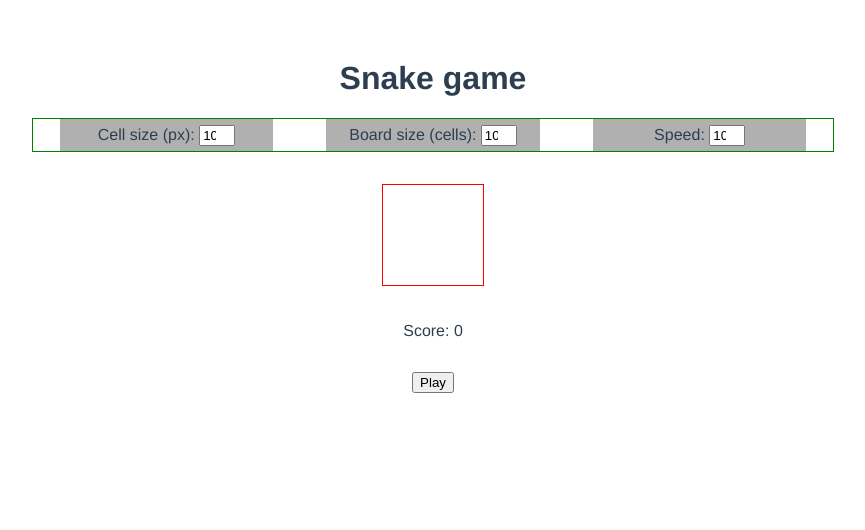
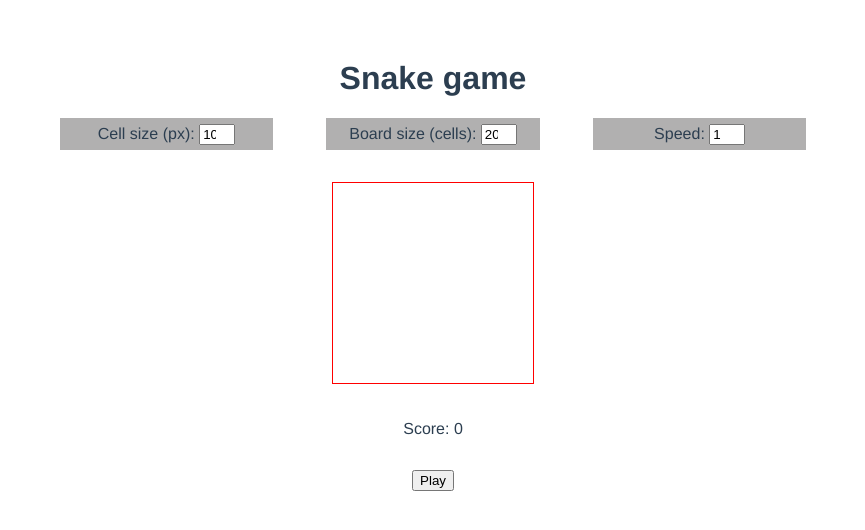
Before and after one commit to mmach1988/Game-of-Life-vue, a Vue app: page / in a window 1280 px wide. Shown: the top 530 px of the page, without its empty margins (207-1072 px from the left). Built offline with nearby package versions, Linux system fonts and the light colour scheme.

Commit message:
Ostatnie szlify

```diff
--- a/src/App.vue
+++ b/src/App.vue
@@ -1,6 +1,6 @@
 <template>
-  <div id="app">
-    <h1 >Snake game</h1>
+  <div id="app" style="position: relative;">
+    <h1 ><span class="snake-text">Snake game</span></h1>
     <div class="container">
       <div class="input-div">
         Cell size (px): <input v-model="cellSize" type="number" />
@@ -13,11 +13,28 @@
       </div>
     </div>
 
-    <snake-canvas :cellSize="cellSize" :boardSize="boardSize" :speed="speed" :isPlaying="isPlaying" :stopGame="stopGame" :addScore="addScore" />
+    <snake-canvas
+    :cellSize= "cellSize"
+    :boardSize= "boardSize"
+    :speed = "speed"
+    :isPlaying = "isPlaying"
+    :stopGame = "stopGame"
+    :addScore = "addScore"
+    :isGameOver = "isGameOver"
+    :gameOver = "gameOver"
+    :startGame = "startGame"
+    />
+    <!-- <div v-if="isGameOver" class="game-over" >
+    Game Over
+    </div> -->
     <div class="margin-top">Score: {{ score }}</div>
-    <div class="margin-top"><button @click="startGame">Play</button></div>
+    <div class="margin-top">
+      <button @click="isGameOver ? startNewGame() : !isPlaying ? startGame() : stopGame()">
+      {{isGameOver ? 'Start new game' : !isPlaying ? 'Play' : 'Pause'}}
 
-    <div></div>
+      </button>
+  </div>
+
   </div>
 </template>
 
@@ -30,10 +47,30 @@ export default {
     return {
       score: 0,
       cellSize: 10,
-      boardSize: 10,
-      speed: 10,
+      boardSize: 20,
+      speed: 1,
       isPlaying: false,
+      isGameOver: false,
     };
+  },
+  watch: {
+    speed: function() {
+      if (this.speed <1) {
+        this.speed++
+      }
+      if (this.speed == 3) {
+        this.speed = this.speed*2
+      }
+      if (this.speed >5) {
+        console.log(this.speed)
+      }
+      if (this.speed == 7) {
+        console.log('siedem')
+      }
+      if (this.speed == 11) {
+        console.log('cztery')
+      }
+    },
   },
   methods: {
     startGame() {
@@ -44,6 +81,20 @@ this.isPlaying = false
     },
     addScore(points) {
       this.score = this.score + points
+    },
+    gameOver() {
+      this.isGameOver = !this.isGameOver;
+    },
+    startNewGame() {
+      this.isPlaying = false
+      this.isGameOver = false
+      this.startGame()
+
+
+
+      // score = 0
+
+
 }
   },
   components: { SnakeCanvas },
@@ -63,9 +114,21 @@ addScore(points) {
 input {
   width: 13%;
 }
+
+.game-over {
+  width: 100%;
+  height: 50vh;
+  position: absolute;
+  display: flex;
+  align-items: center;
+  justify-content: center;
+  top: 0;
+  left: 0;
+  color:red;
+  font-size: 8em;
+}
 .container {
   width: 50em;
-  border: 1px green solid;
   margin: auto;
   display: grid;
   grid-template-columns: 33.33% 33.33% 33.33%;
--- a/src/components/SnakeCanvas.vue
+++ b/src/components/SnakeCanvas.vue
@@ -1,11 +1,14 @@
 <template>
-  <canvas
+  <div>
+    <canvas
     ref="board"
     :width="boardSizePx"
     :height="boardSizePx"
     class="canvas"
   >
   </canvas>
+  </div>
+
 </template>
 
 <script>
@@ -19,11 +22,20 @@ export default {
     "isPlaying",
     "stopGame",
     "addScore",
+    "isGameOver",
+    "gameOver",
+    "startGame"
   ],
   computed: {
     boardSizePx() {
       return (
         this.boardSize * this.cellSize
+      );
+    },
+    timeOut() {
+      return (
+        // + speed powinno zmniejszac timeOut
+       1000 / this.speed
       );
     },
   },
@@ -48,28 +60,28 @@ export default {
   },
   watch: {
     cellSize: function() {
-      // console.log(
-      //   "Cell size changed !!!!"
-      // );
       this.resetSnake()
     },
     boardSize: function() {
-      // console.log(
-      //   "Board size changed !!!!"
-      // );
       this.resetSnake()
     },
-
+    isGameOver: function() {
+      if(!this.isGameOver) {
+      this.snake.forEach(this.clear)
+      this.clear(this.newFood)
+      this.newFood = false;
+      this.resetSnake()
+      this.move()
+      }
+    }
   },
   methods: {
-
     onKeyPress(event) {
   const newDirection = constants.find(direction => direction.keyCode === event.keyCode)
    if(Math.abs(this.direction.move.x - newDirection.move.x) < 2 && Math.abs(this.direction.move.y - newDirection.move.y) < 2) {
      this.direction = newDirection
    }
     },
-
     drawCell({ x, y }, color) {
       this.boardContext.rect(
         x * this.cellSize,
@@ -82,16 +94,18 @@ export default {
       this.boardContext.fill();
     },
     move() {
-    if(this.isPlaying)   {
+    if(this.isPlaying) {
       let newHeadCell = {
       x: this.snake[0].x + this.direction.move.x,
       y: this.snake[0].y + this.direction.move.y,
       }
-
     if(this.isCellOutOfBoard(newHeadCell)){
         this.stopGame()
+        this.gameOver()
         return;
       }
+      this.isNewHeadInSnake(newHeadCell)
+      // this.snake.filter(cell  => )
        this.createFood()
       if(this.isFoodNewHead(newHeadCell)) {
         this.snake.unshift(this.newFood)
@@ -109,10 +123,17 @@ export default {
         this.boardContext.closePath();
       }
     }
-      setTimeout(this.move, 600);
+      setTimeout(this.move, this.timeOut);
     },
     isFoodNewHead(newHeadCell) {
       return newHeadCell.x === this.newFood.x && newHeadCell.y === this.newFood.y
+    },
+    isNewHeadInSnake(newHeadCell) {
+       if(this.snake.filter(cell => cell.x === newHeadCell.x && cell.y === newHeadCell.y).length>0) {
+        this.stopGame()
+        this.gameOver()
+
+       }
     },
     clear({x,y}) {
       this.boardContext.clearRect(
@@ -128,30 +149,13 @@ export default {
       );
     },
     resetSnake() {
-      // this.snake = [
-      //   {
-      //     x: this.getMiddleCell(),
-      //     y: this.getMiddleCell(),
-      //   },
-      // ];
-         this.snake = [
-         { x: 2, y: 2},
-         { x: 3, y: 2},
-         { x: 4, y: 2},
-         { x: 5, y: 2},
-         { x: 6, y: 2},
-         { x: 7, y: 2},
-         { x: 8, y: 2},
-         { x: 8, y: 3},
-         { x: 7, y: 3},
-         { x: 6, y: 3},
-         { x: 5, y: 3},
-         { x: 4, y: 3},
-         { x: 3, y: 3},
-         { x: 2, y: 3},
+      this.snake = [
+        {
+          x: this.getMiddleCell(),
+          y: this.getMiddleCell(),
+        },
+      ];
 
-
-          ];
       const randomDirectionIndex = Math.floor(
         Math.random() * 4
       );
@@ -161,7 +165,6 @@ export default {
     },
     // {x:10, y:20}
     isCellOutOfBoard({x, y}) {
-    // console.log("boardSizePx: " + typeof(this.boardSizePx)+ " x: " + x + "y: " + y)
     let isOut = false;
     if( x<0 || x >= this.boardSize || y<0 || y >= this.boardSize) {
       isOut = true;
@@ -169,9 +172,6 @@ export default {
     return isOut;
     },
   amountCellsInSnake(cell) {
-
-  // TU NAPISZEMY TEN WARUNEK INACZEJ
-
       return this.snake.filter((snakeCell) => snakeCell.x === cell.x && snakeCell.y === cell.y)
         .length;
     },
@@ -211,4 +211,6 @@ export default {
   margin: auto;
   margin-top: 2em;
 }
+
+
 </style>
```
Lines whose indentation alone changed are shown as unchanged.
